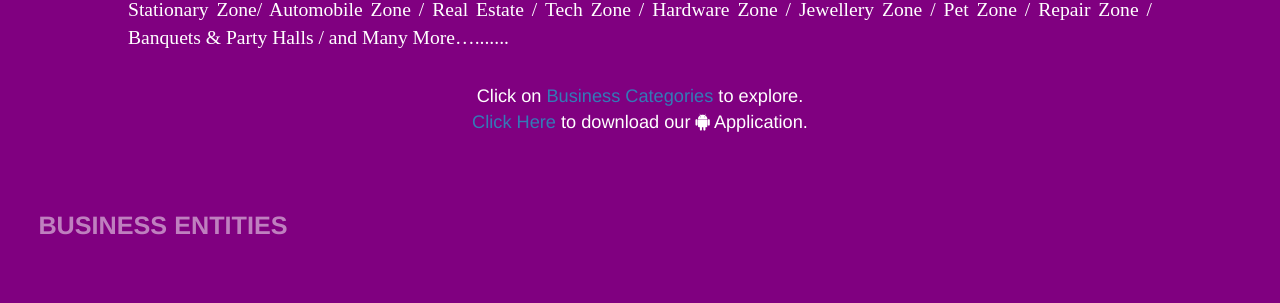
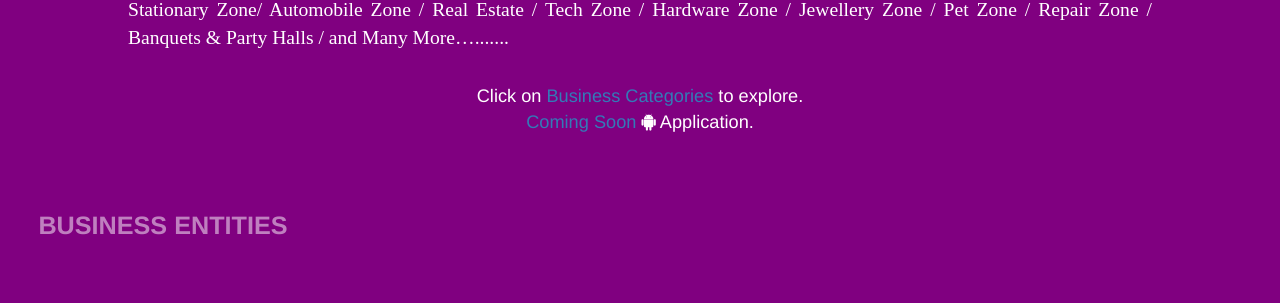
Before and after one commit to vahgar/toHost, a Django app: page /icbc in a window 1280 px wide. Shown: the part 775-1078 px from the top of the page. Run offline with Django 3.2, Linux system fonts and the light colour scheme; some libraries are stand-ins or nearby versions.

Commit message:
Come Soon

```diff
--- a/templates/icbc.html
+++ b/templates/icbc.html
@@ -94,7 +94,7 @@
         <p class="para-text">We intend to provide our Privilege Card members with a plentiful Privileges & Benefits on:</p>
         <p class="para-text font">Daily Needs / Medical & Health Care / Clothing & Footwear / Food Zone / Fitness Zone / Home Appliances / Home Decor / Personal Care / Travel Zone / S.O.D. Zone / Entertainment Zone/ Consultancy / Education Zone / Hobby Zone / Photo World / Stationary Zone/ Automobile Zone / Real Estate / Tech Zone / Hardware Zone / Jewellery Zone / Pet Zone / Repair Zone / Banquets & Party Halls / and Many More….......</p>
         <p style="text-align:center; margin-top:3%;"><span> Click on <a href="{% url 'b_c' %}">Business Categories</a> to explore.</span><br>
-        <span><a>Click Here</a> to download our <i class="fa fa-android" aria-hidden="true"></i> Application.</span></p>
+        <span><a>Coming Soon </a><i class="fa fa-android" aria-hidden="true"></i> Application.</span></p>
 
       </div>
     </section>
```
